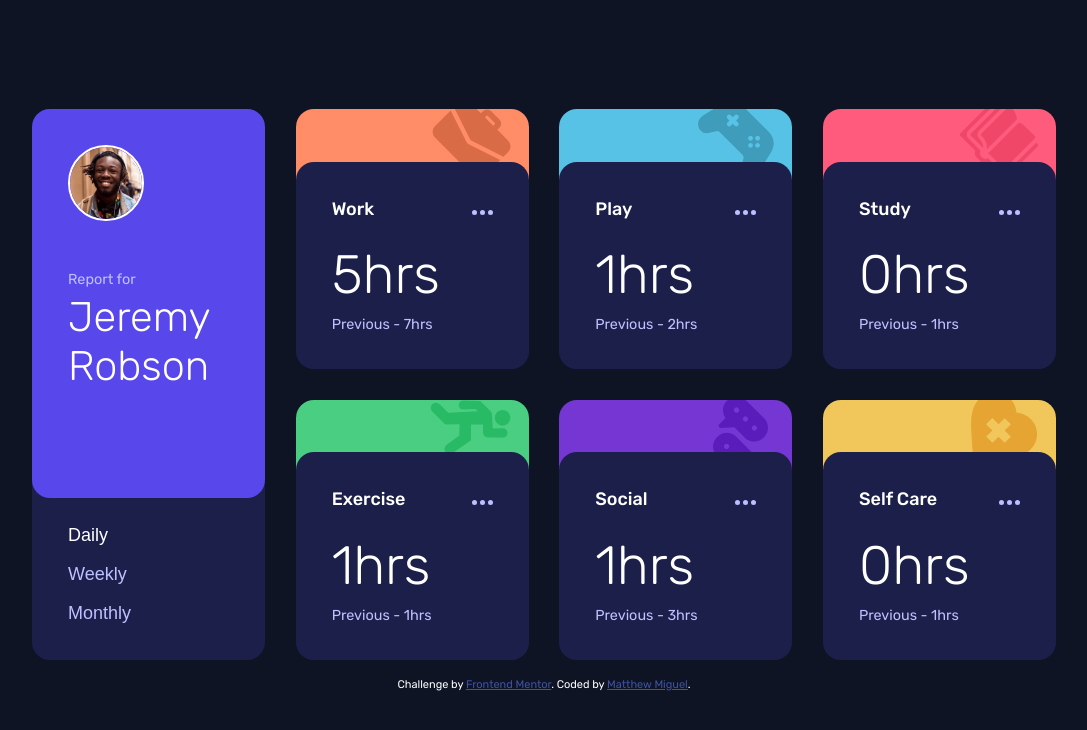
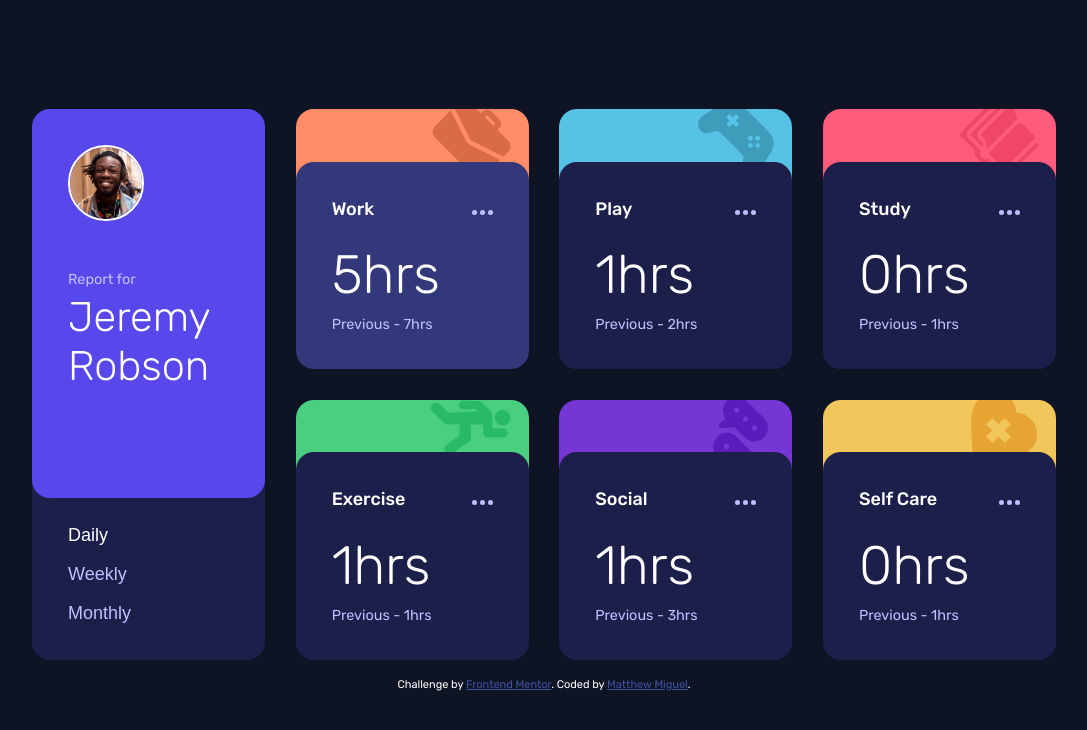
Before and after one commit to MattJM1007/Time-Tracking-Dashboard, a plain HTML site: page index.html in a window 1280 px wide. In both pictures the pointer is over the element 508 px from the left and 265 px from the top of the page. Shown: the whole page, without its empty margins (96-1183 px from the left). Drawn offline with Linux system fonts and the light colour scheme.

Commit message:
Update styles.css

```diff
--- a/styles.css
+++ b/styles.css
@@ -134,6 +134,11 @@ main {
    background-color: var(--nc-Dark-blue);
    padding: 2rem;
    border-radius: 1rem;
+}
+
+.data-wrapper:hover{
+    background-color: hsl(236,41%,34%);
+    cursor: pointer;
 }
 
 .data-title{
```
